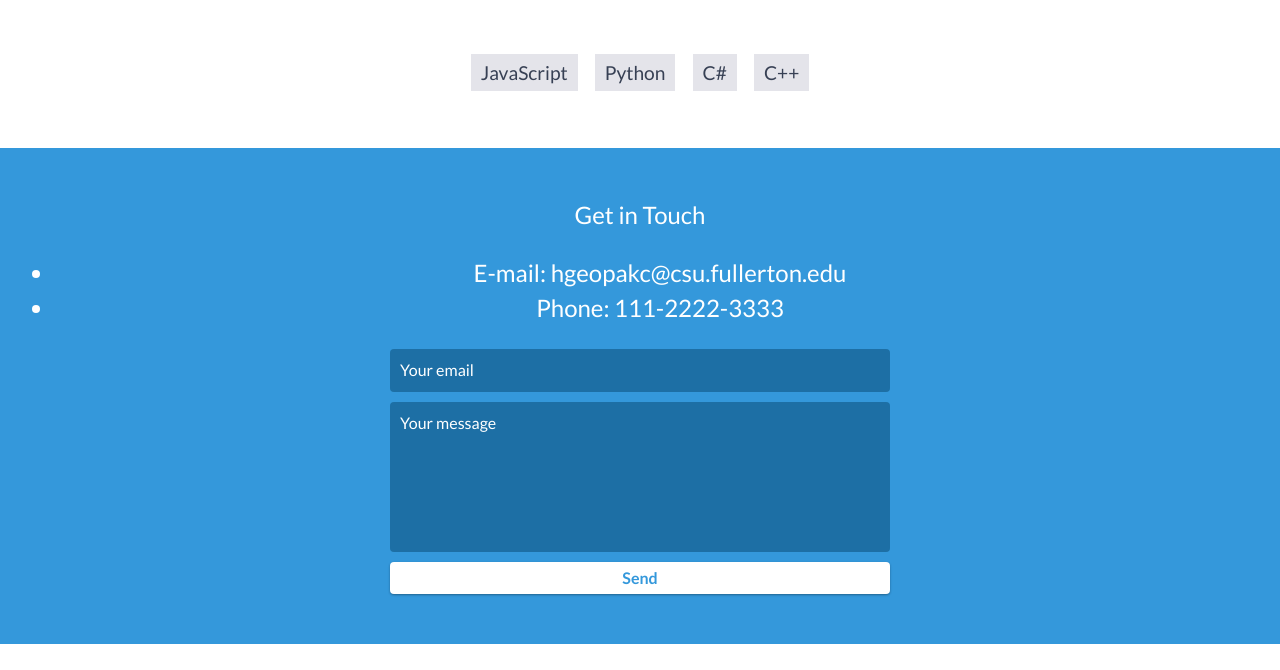
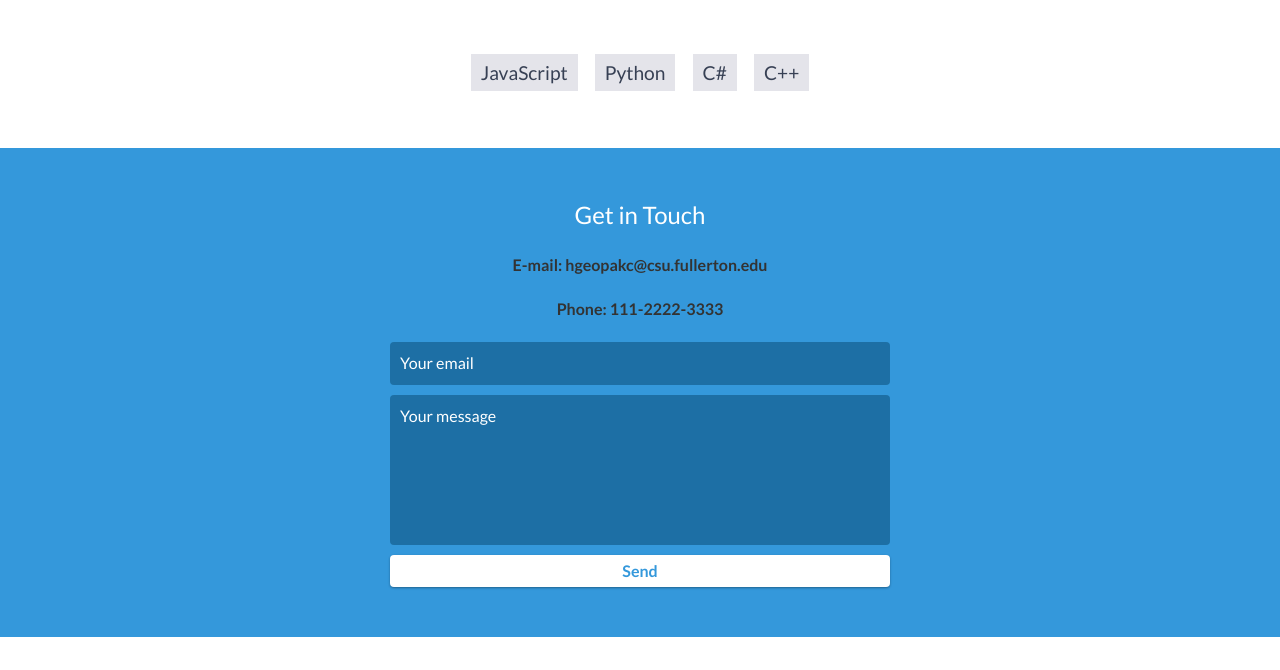
Before and after one commit to WonyikCho/362-Assignment_5, a website: page index.html in a window 1280 px wide. Shown: the part 2147-2817 px from the top of the page. Drawn offline with nearby package versions, Linux system fonts and the light colour scheme.

Commit message:
Update index.html

```diff
--- a/index.html
+++ b/index.html
@@ -139,10 +139,8 @@
 
     <div id="contact">
         <h2>Get in Touch
-	    <ul>
-		<li>E-mail: hgeopakc@csu.fullerton.edu</li>
-		<li>Phone: 111-2222-3333</li>
-	    </ul>
+		<h4>E-mail: hgeopakc@csu.fullerton.edu</h4>
+		<h4>Phone: 111-2222-3333</h4>
 	</h2>
 
         <div id="contact-form">
```
